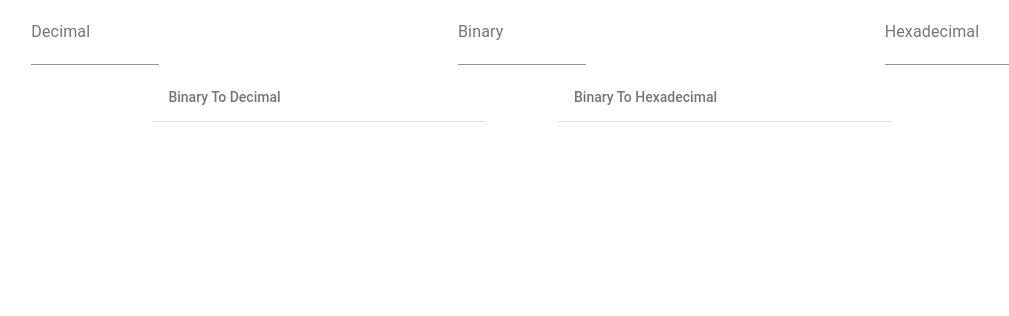
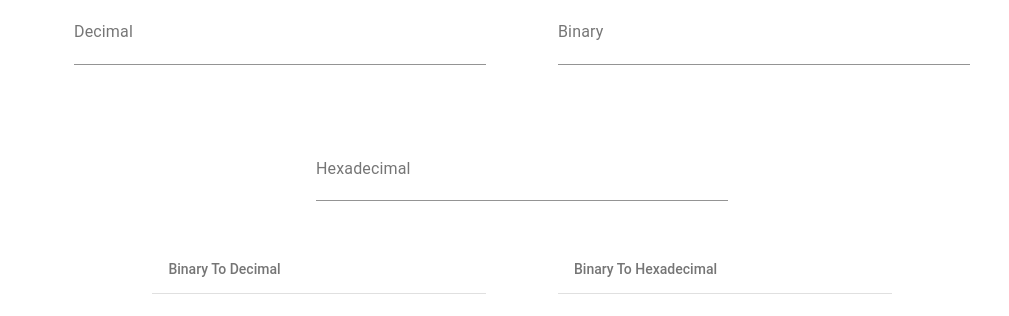
Before and after one commit to cadellsingh/converter, a React (Create React App) app: page / in a window 1280 px wide. Shown: the top 316 px of the page, without its empty margins (118-1127 px from the left). Built offline with nearby package versions, Linux system fonts and the light colour scheme.

Commit message:
removed div and added grids

```diff
--- a/src/NumberSystem.js
+++ b/src/NumberSystem.js
@@ -13,7 +13,6 @@ const NumberSystem = ({
   };
 
   return (
-    <div className="test">
     <TextField
       error={!valid}
       label={!valid ? "Invalid" : capitalize(text)}
@@ -24,7 +23,6 @@ const NumberSystem = ({
       fullWidth={true}
       InputProps={{ style: { fontSize: "30px" } }}
     />
-    </div>
   );
 };
 
--- a/src/NumberSystemRow.js
+++ b/src/NumberSystemRow.js
@@ -5,12 +5,12 @@ import {
   decimalValidation,
   hexadecimalValidation,
 } from "./utils/validation";
+import Grid from "@material-ui/core/Grid";
 
 const NumberSystemRow = ({ input, handleOnChange, handleOnClick }) => {
   return (
-    <div>
-      <form>
-        <div className="container">
+    <Grid container justify="center" spacing={9}>
+      <Grid item>
         <NumberSystem
           input={input.decimal}
           text="decimal"
@@ -18,7 +18,9 @@ const NumberSystemRow = ({ input, handleOnChange, handleOnClick }) => {
           handleOnClick={handleOnClick}
           valid={decimalValidation(input.decimal)}
         />
+      </Grid>
 
+      <Grid item>
         <NumberSystem
           input={input.binary}
           text="binary"
@@ -26,7 +28,9 @@ const NumberSystemRow = ({ input, handleOnChange, handleOnClick }) => {
           handleOnClick={handleOnClick}
           valid={binaryValidation(input.binary)}
         />
+      </Grid>
 
+      <Grid item>
         <NumberSystem
           input={input.hexadecimal}
           text="hexadecimal"
@@ -34,9 +38,8 @@ const NumberSystemRow = ({ input, handleOnChange, handleOnClick }) => {
           handleOnClick={handleOnClick}
           valid={hexadecimalValidation(input.hexadecimal)}
         />
-        </div>
-      </form>
-    </div>
+      </Grid>
+    </Grid>
   );
 };
 
```
Lines whose indentation alone changed are shown as unchanged.
